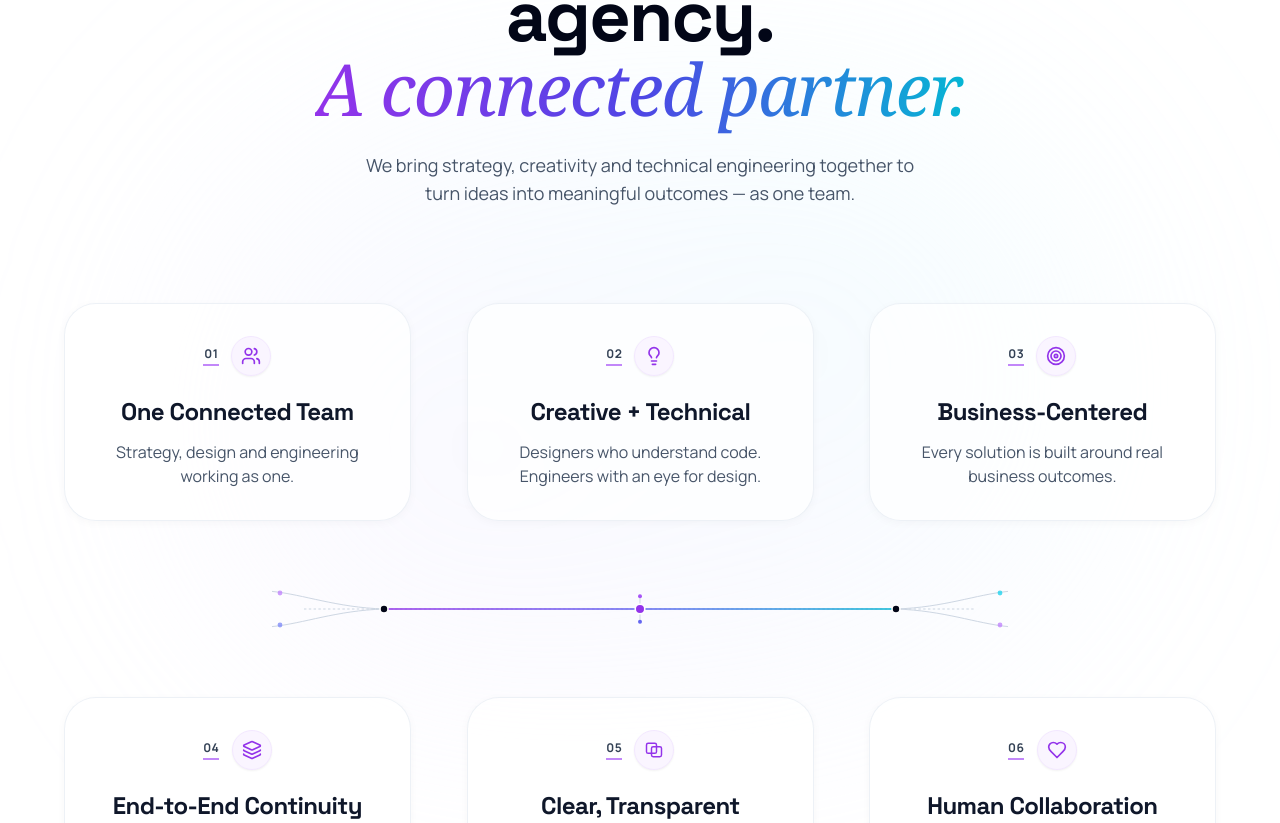
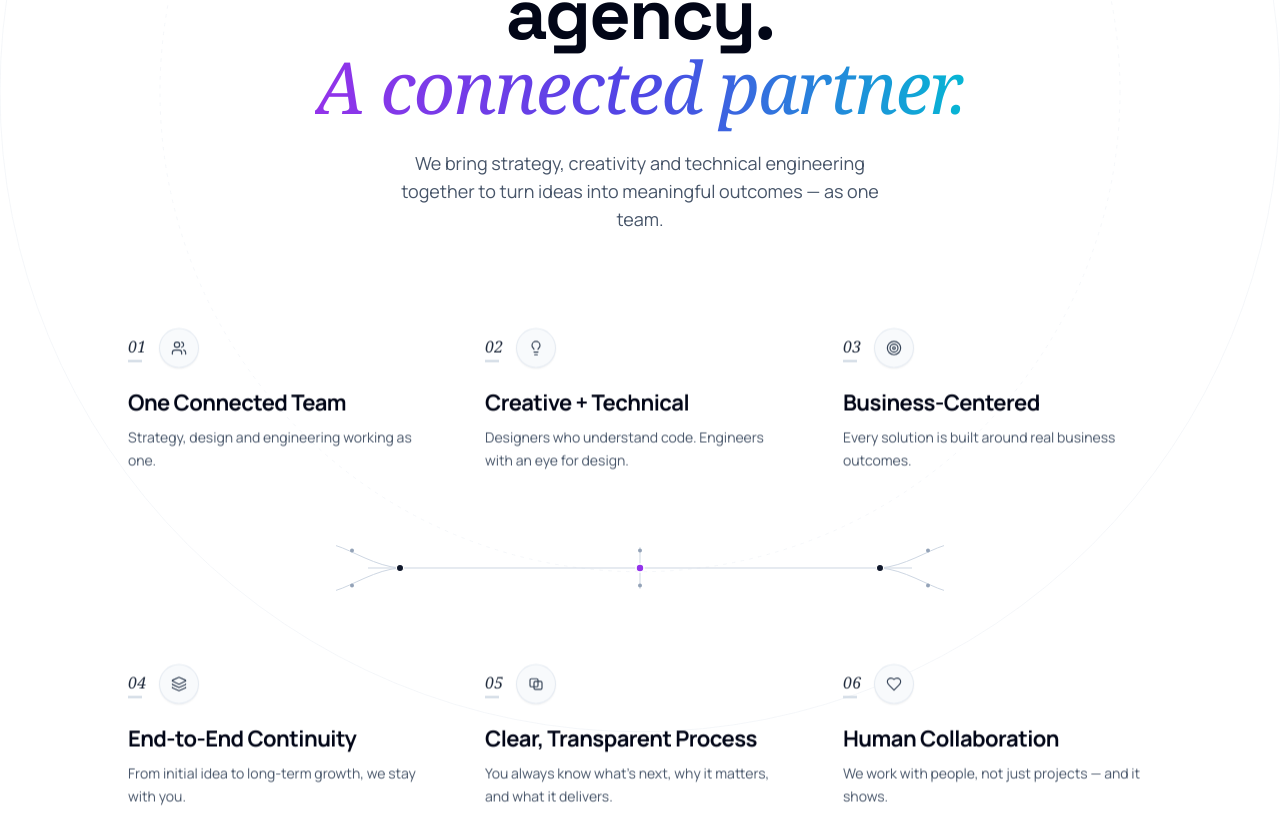
Before and after one commit to FaizaSami0007/KreaitX_By_Faiza, a Next.js app: page / in a window 1280 px wide. Shown: the part 3797-4620 px from the top of the page. Built offline with nearby package versions, Linux system fonts and the light colour scheme.

Commit message:
feat: refine Difference section design to exact screenshot composition with left-aligned editorial items and custom vector connector

```diff
--- a/components/sections/Difference.tsx
+++ b/components/sections/Difference.tsx
@@ -5,8 +5,8 @@ import { Users, Lightbulb, Target, Layers, Heart } from "lucide-react";
 import { Container } from "@/components/ui/Container";
 import { Reveal, StaggerContainer, StaggerItem } from "@/components/ui/Reveal";
 
-// Clean icon for 05: Transparent Process
-const TransparentProcessIcon: React.FC<{ className?: string }> = ({ className = "h-5 w-5" }) => (
+// Clean icon for 05: Transparent Process (overlapping rectangles)
+const TransparentProcessIcon: React.FC<{ className?: string }> = ({ className = "h-4 w-4" }) => (
   <svg
     viewBox="0 0 24 24"
     fill="none"
@@ -77,25 +77,35 @@ export const Difference: React.FC = () => {
       aria-labelledby="difference-heading"
       className="relative bg-white text-slate-900 py-24 sm:py-32 border-b border-slate-200/80 overflow-hidden"
     >
-      {/* Ambient background glow */}
-      <div className="absolute top-1/2 left-1/2 -translate-x-1/2 -translate-y-1/2 h-[600px] w-[900px] rounded-full bg-gradient-to-tr from-purple-100/30 via-indigo-100/20 to-cyan-100/30 blur-[120px] pointer-events-none" />
+      {/* Background delicate arc vectors for editorial depth */}
+      <div className="absolute inset-0 pointer-events-none select-none opacity-40 overflow-hidden">
+        <svg
+          viewBox="0 0 1440 900"
+          fill="none"
+          xmlns="http://www.w3.org/2000/svg"
+          className="w-full h-full text-slate-200"
+        >
+          <circle cx="720" cy="180" r="540" stroke="currentColor" strokeWidth="1" strokeDasharray="4 6" />
+          <circle cx="720" cy="180" r="720" stroke="currentColor" strokeWidth="1" />
+        </svg>
+      </div>
 
       <Container size="default" className="relative z-10">
         {/* SECTION HEADER */}
         <Reveal yOffset={16}>
-          <div className="flex flex-col items-center text-center max-w-3xl mx-auto mb-20 sm:mb-24">
-            {/* Eyebrow with delicate rule */}
-            <div className="flex flex-col items-center gap-2.5 mb-6">
-              <span className="text-[11px] sm:text-xs font-sans font-bold uppercase tracking-[0.24em] text-slate-500">
+          <div className="flex flex-col items-center text-center max-w-2xl mx-auto mb-20 sm:mb-24">
+            {/* Eyebrow */}
+            <div className="flex flex-col items-center gap-2 mb-6">
+              <span className="text-[11px] sm:text-xs font-sans font-bold uppercase tracking-[0.25em] text-slate-500">
                 THE KREAITX DIFFERENCE
               </span>
-              <span className="w-12 h-[2px] bg-gradient-to-r from-purple-500 to-indigo-500 rounded-full" aria-hidden="true" />
+              <span className="w-10 h-[1.5px] bg-slate-300" aria-hidden="true" />
             </div>
 
             {/* Display Headline */}
             <h2
               id="difference-heading"
-              className="font-display text-4xl sm:text-6xl md:text-7xl font-bold text-slate-950 tracking-tight leading-[1.08]"
+              className="font-display text-4xl sm:text-6xl md:text-7xl font-bold text-slate-950 tracking-tight leading-[1.06]"
             >
               More than an <br />
               agency. <br />
@@ -105,42 +115,42 @@ export const Difference: React.FC = () => {
             </h2>
 
             {/* Subtitle */}
-            <p className="mt-6 text-base sm:text-lg text-slate-600 font-sans font-normal leading-relaxed max-w-xl">
+            <p className="mt-6 text-base sm:text-lg text-slate-600 font-sans font-normal leading-relaxed max-w-lg">
               We bring strategy, creativity and technical engineering together to turn ideas into meaningful outcomes — as one team.
             </p>
           </div>
         </Reveal>
 
         {/* 2-ROW PRINCIPLES GRID WITH CENTRAL CONNECTOR */}
-        <div className="max-w-6xl mx-auto">
+        <div className="max-w-5xl mx-auto">
 
           {/* ROW 1: Principles 01 - 03 */}
-          <StaggerContainer className="grid grid-cols-1 md:grid-cols-3 gap-10 lg:gap-14">
+          <StaggerContainer className="grid grid-cols-1 md:grid-cols-3 gap-10 lg:gap-12 text-left">
             {topPrinciples.map((item) => {
               const IconComp = item.icon;
               return (
                 <StaggerItem key={item.id}>
-                  <div className="group flex flex-col items-center text-center p-6 sm:p-8 rounded-3xl bg-white/70 border border-slate-200/60 shadow-subtle hover:shadow-card hover:border-purple-200 backdrop-blur-sm transition-all duration-300 hover:-translate-y-1">
-                    {/* Number + Icon */}
+                  <div className="flex flex-col items-start">
+                    {/* Number + Circular Icon */}
                     <div className="flex items-center gap-3 mb-5">
-                      <div className="flex flex-col items-center">
-                        <span className="font-sans font-bold text-xs text-slate-700 tracking-wider">
+                      <div className="inline-flex flex-col items-start">
+                        <span className="font-serif italic font-normal text-sm sm:text-base text-slate-800 tracking-wide">
                           {item.number}
                         </span>
-                        <span className="w-4 h-[1.5px] bg-purple-500/70 mt-0.5" />
+                        <span className="w-3.5 h-[1.5px] bg-slate-300 mt-0.5" />
                       </div>
-                      <div className="w-10 h-10 rounded-full bg-purple-50 border border-purple-100 flex items-center justify-center text-purple-600 group-hover:bg-gradient-to-r group-hover:from-purple-600 group-hover:to-indigo-600 group-hover:text-white transition-all duration-300 shadow-sm">
-                        <IconComp className="h-5 w-5" />
+                      <div className="w-10 h-10 rounded-full bg-slate-50 border border-slate-200/80 flex items-center justify-center text-slate-700 shadow-sm group-hover:border-purple-300 transition-colors">
+                        <IconComp className="h-4 w-4 stroke-[1.75]" />
                       </div>
                     </div>
 
                     {/* Title */}
-                    <h3 className="text-xl sm:text-2xl font-display font-bold text-slate-900 tracking-tight group-hover:text-purple-700 transition-colors">
+                    <h3 className="text-xl sm:text-[22px] font-sans font-bold text-slate-950 tracking-tight mb-2.5">
                       {item.title}
                     </h3>
 
                     {/* Description */}
-                    <p className="mt-3 text-sm sm:text-base text-slate-600 font-sans font-normal leading-relaxed max-w-xs">
+                    <p className="text-sm text-slate-600 font-sans font-normal leading-relaxed">
                       {item.description}
                     </p>
                   </div>
@@ -151,76 +161,74 @@ export const Difference: React.FC = () => {
 
           {/* CENTRAL CONNECTOR GRAPHIC */}
           <Reveal delay={0.2} yOffset={0} className="hidden md:block my-12 lg:my-16">
-            <div className="relative w-full max-w-4xl mx-auto flex items-center justify-center">
-              {/* Left Branch Curves */}
+            <div className="relative w-full max-w-5xl mx-auto flex items-center justify-center">
               <svg
-                viewBox="0 0 1000 60"
+                viewBox="0 0 1000 80"
                 fill="none"
                 xmlns="http://www.w3.org/2000/svg"
-                className="w-full h-12 text-slate-300 stroke-current"
+                className="w-full h-16 text-slate-300"
               >
                 {/* Horizontal main connecting line */}
-                <line x1="80" y1="30" x2="920" y2="30" stroke="currentColor" strokeWidth="1.5" strokeDasharray="3 3" className="text-slate-300" />
-                <line x1="180" y1="30" x2="820" y2="30" stroke="url(#gradient-line)" strokeWidth="2" />
+                <line x1="160" y1="40" x2="840" y2="40" stroke="currentColor" strokeWidth="1.2" className="text-slate-300" />
 
                 {/* Left Branching Curves */}
-                <path d="M 40 8 C 80 12, 120 28, 180 30" stroke="currentColor" strokeWidth="1.2" className="text-slate-300" />
-                <path d="M 40 52 C 80 48, 120 32, 180 30" stroke="currentColor" strokeWidth="1.2" className="text-slate-300" />
-                <circle cx="50" cy="10" r="3" className="fill-purple-400/80 stroke-none" />
-                <circle cx="50" cy="50" r="3" className="fill-indigo-400/80 stroke-none" />
-                <circle cx="180" cy="30" r="5" className="fill-slate-950 stroke-white stroke-2" />
+                <path d="M 120 12 C 140 18, 170 38, 200 40" stroke="currentColor" strokeWidth="1.2" />
+                <path d="M 120 68 C 140 62, 170 42, 200 40" stroke="currentColor" strokeWidth="1.2" />
 
-                {/* Center Node */}
-                <line x1="500" y1="12" x2="500" y2="48" stroke="currentColor" strokeWidth="1.2" className="text-slate-300" />
-                <circle cx="500" cy="14" r="2.5" className="fill-purple-500 stroke-none" />
-                <circle cx="500" cy="30" r="6" className="fill-purple-600 stroke-white stroke-2 shadow-sm" />
-                <circle cx="500" cy="46" r="2.5" className="fill-indigo-500 stroke-none" />
+                {/* Left Satellite Dots */}
+                <circle cx="140" cy="18" r="2.5" className="fill-slate-400 stroke-none" />
+                <circle cx="140" cy="62" r="2.5" className="fill-slate-400 stroke-none" />
+
+                {/* Left Junction Node */}
+                <circle cx="200" cy="40" r="4.5" className="fill-slate-900 stroke-white stroke-[1.5]" />
+
+                {/* Center Vertical Axis & Nodes */}
+                <line x1="500" y1="14" x2="500" y2="66" stroke="currentColor" strokeWidth="1.2" className="text-slate-300" />
+                <circle cx="500" cy="18" r="2.5" className="fill-slate-400 stroke-none" />
+                <circle cx="500" cy="40" r="5" className="fill-purple-600 stroke-white stroke-2 shadow-sm" />
+                <circle cx="500" cy="62" r="2.5" className="fill-slate-400 stroke-none" />
 
                 {/* Right Branching Curves */}
-                <path d="M 960 8 C 920 12, 880 28, 820 30" stroke="currentColor" strokeWidth="1.2" className="text-slate-300" />
-                <path d="M 960 52 C 920 48, 880 32, 820 30" stroke="currentColor" strokeWidth="1.2" className="text-slate-300" />
-                <circle cx="950" cy="10" r="3" className="fill-cyan-400/80 stroke-none" />
-                <circle cx="950" cy="50" r="3" className="fill-purple-400/80 stroke-none" />
-                <circle cx="820" cy="30" r="5" className="fill-slate-950 stroke-white stroke-2" />
+                <path d="M 880 12 C 860 18, 830 38, 800 40" stroke="currentColor" strokeWidth="1.2" />
+                <path d="M 880 68 C 860 62, 830 42, 800 40" stroke="currentColor" strokeWidth="1.2" />
 
-                <defs>
-                  <linearGradient id="gradient-line" x1="180" y1="30" x2="820" y2="30" gradientUnits="userSpaceOnUse">
-                    <stop stopColor="#9333ea" />
-                    <stop offset="0.5" stopColor="#6366f1" />
-                    <stop offset="1" stopColor="#06b6d4" />
-                  </linearGradient>
-                </defs>
+                {/* Right Satellite Dots */}
+                <circle cx="860" cy="18" r="2.5" className="fill-slate-400 stroke-none" />
+                <circle cx="860" cy="62" r="2.5" className="fill-slate-400 stroke-none" />
+
+                {/* Right Junction Node */}
+                <circle cx="800" cy="40" r="4.5" className="fill-slate-900 stroke-white stroke-[1.5]" />
               </svg>
             </div>
           </Reveal>
 
           {/* ROW 2: Principles 04 - 06 */}
-          <StaggerContainer className="grid grid-cols-1 md:grid-cols-3 gap-10 lg:gap-14">
+          <StaggerContainer className="grid grid-cols-1 md:grid-cols-3 gap-10 lg:gap-12 text-left">
             {bottomPrinciples.map((item) => {
               const IconComp = item.icon;
               return (
                 <StaggerItem key={item.id}>
-                  <div className="group flex flex-col items-center text-center p-6 sm:p-8 rounded-3xl bg-white/70 border border-slate-200/60 shadow-subtle hover:shadow-card hover:border-purple-200 backdrop-blur-sm transition-all duration-300 hover:-translate-y-1">
-                    {/* Number + Icon */}
+                  <div className="flex flex-col items-start">
+                    {/* Number + Circular Icon */}
                     <div className="flex items-center gap-3 mb-5">
-                      <div className="flex flex-col items-center">
-                        <span className="font-sans font-bold text-xs text-slate-700 tracking-wider">
+                      <div className="inline-flex flex-col items-start">
+                        <span className="font-serif italic font-normal text-sm sm:text-base text-slate-800 tracking-wide">
                           {item.number}
                         </span>
-                        <span className="w-4 h-[1.5px] bg-purple-500/70 mt-0.5" />
+                        <span className="w-3.5 h-[1.5px] bg-slate-300 mt-0.5" />
                       </div>
-                      <div className="w-10 h-10 rounded-full bg-purple-50 border border-purple-100 flex items-center justify-center text-purple-600 group-hover:bg-gradient-to-r group-hover:from-purple-600 group-hover:to-indigo-600 group-hover:text-white transition-all duration-300 shadow-sm">
-                        <IconComp className="h-5 w-5" />
+                      <div className="w-10 h-10 rounded-full bg-slate-50 border border-slate-200/80 flex items-center justify-center text-slate-700 shadow-sm group-hover:border-purple-300 transition-colors">
+                        <IconComp className="h-4 w-4 stroke-[1.75]" />
                       </div>
                     </div>
 
                     {/* Title */}
-                    <h3 className="text-xl sm:text-2xl font-display font-bold text-slate-900 tracking-tight group-hover:text-purple-700 transition-colors">
+                    <h3 className="text-xl sm:text-[22px] font-sans font-bold text-slate-950 tracking-tight mb-2.5">
                       {item.title}
                     </h3>
 
                     {/* Description */}
-                    <p className="mt-3 text-sm sm:text-base text-slate-600 font-sans font-normal leading-relaxed max-w-xs">
+                    <p className="text-sm text-slate-600 font-sans font-normal leading-relaxed">
                       {item.description}
                     </p>
                   </div>
```
